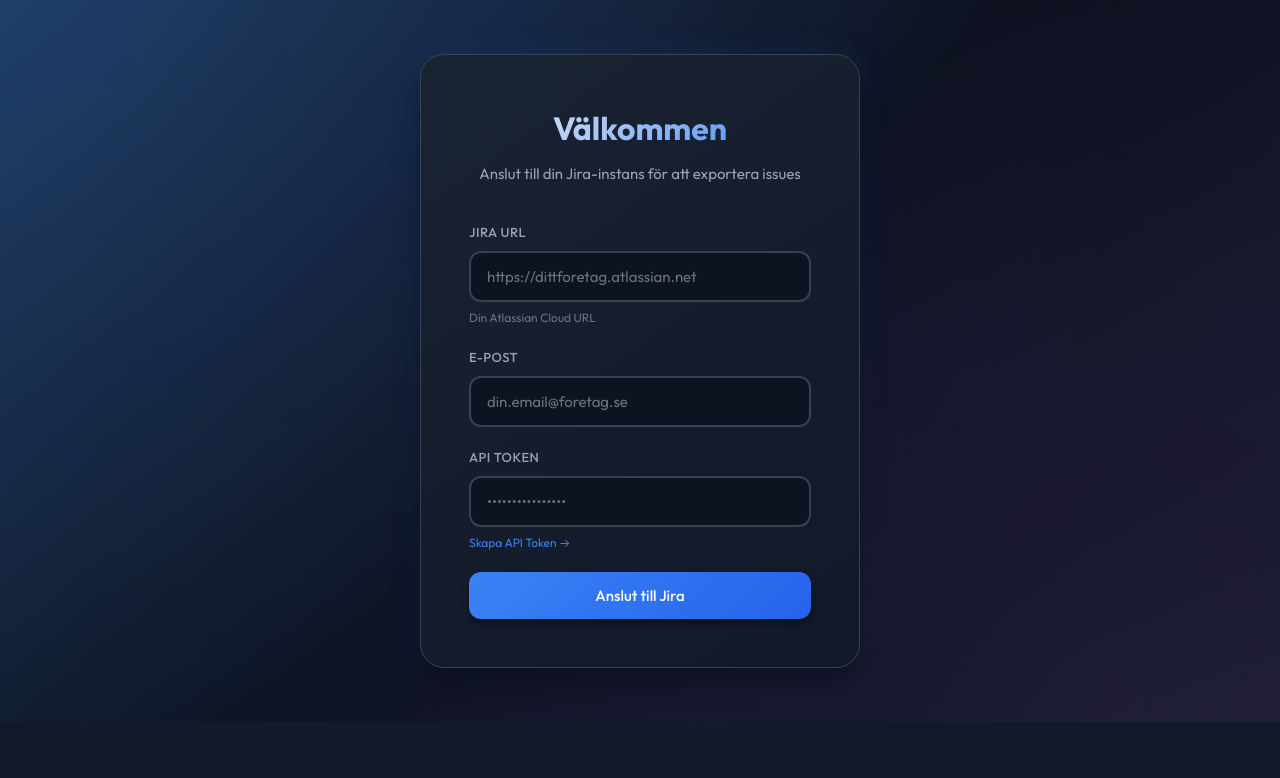
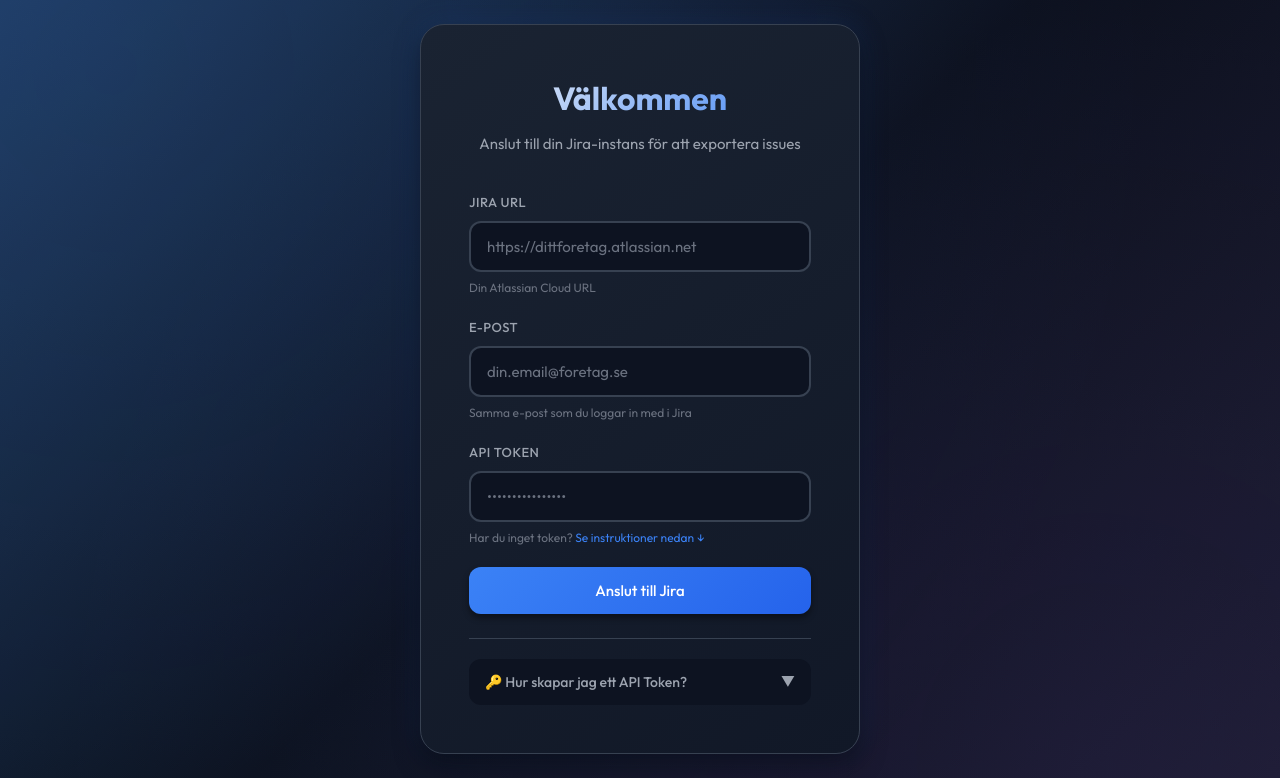
Before and after one commit to enstrom/jiraexport, a Flask app: page / in a window 1280 px wide. Shown: the part 78-856 px from the top of the page. Before the commit the page ends 800 px from the top, so only its background shows below. Run offline with Flask 3, Linux system fonts and the light colour scheme; some libraries are stand-ins or nearby versions.

Commit message:
Add token creation instructions to login page

```diff
--- a/server/static/app.js
+++ b/server/static/app.js
@@ -406,3 +406,15 @@
     div.textContent = text;
     return div.innerHTML;
 }
+
+// Token help functions
+function showTokenHelp() {
+    const tokenHelp = document.getElementById('tokenHelp');
+    tokenHelp.classList.add('expanded');
+    tokenHelp.scrollIntoView({ behavior: 'smooth', block: 'start' });
+}
+
+function toggleTokenHelp() {
+    const tokenHelp = document.getElementById('tokenHelp');
+    tokenHelp.classList.toggle('expanded');
+}
--- a/server/static/style.css
+++ b/server/static/style.css
@@ -653,6 +653,147 @@
     color: var(--text-primary);
 }
 
+/* Token Help Section */
+.token-help {
+    margin-top: 24px;
+    border-top: 1px solid var(--border-color);
+    padding-top: 20px;
+}
+
+.help-header {
+    display: flex;
+    justify-content: space-between;
+    align-items: center;
+    cursor: pointer;
+    padding: 12px 16px;
+    background: var(--bg-input);
+    border-radius: var(--radius-md);
+    color: var(--text-secondary);
+    font-size: 14px;
+    font-weight: 500;
+    transition: all 0.2s ease;
+}
+
+.help-header:hover {
+    background: var(--bg-card-hover);
+    color: var(--text-primary);
+}
+
+.help-toggle {
+    transition: transform 0.2s ease;
+}
+
+.token-help.expanded .help-toggle {
+    transform: rotate(180deg);
+}
+
+.help-content {
+    display: none;
+    padding: 20px 0 0 0;
+}
+
+.token-help.expanded .help-content {
+    display: block;
+}
+
+.help-steps {
+    display: flex;
+    flex-direction: column;
+    gap: 16px;
+}
+
+.help-step {
+    display: flex;
+    gap: 16px;
+    align-items: flex-start;
+}
+
+.step-number {
+    width: 28px;
+    height: 28px;
+    background: var(--accent-blue);
+    color: white;
+    border-radius: 50%;
+    display: flex;
+    align-items: center;
+    justify-content: center;
+    font-size: 14px;
+    font-weight: 600;
+    flex-shrink: 0;
+}
+
+.step-content {
+    flex: 1;
+}
+
+.step-content strong {
+    display: block;
+    color: var(--text-primary);
+    font-size: 14px;
+    margin-bottom: 4px;
+}
+
+.step-content p {
+    color: var(--text-secondary);
+    font-size: 13px;
+    margin: 0 0 8px 0;
+}
+
+.step-content code {
+    background: var(--bg-input);
+    padding: 2px 8px;
+    border-radius: 4px;
+    font-family: var(--font-mono);
+    font-size: 12px;
+    color: var(--accent-blue);
+}
+
+.btn-link {
+    display: inline-flex;
+    align-items: center;
+    gap: 6px;
+    padding: 8px 14px;
+    background: rgba(59, 130, 246, 0.1);
+    border: 1px solid var(--accent-blue);
+    border-radius: var(--radius-sm);
+    color: var(--accent-blue);
+    font-size: 13px;
+    font-weight: 500;
+    text-decoration: none;
+    transition: all 0.2s ease;
+}
+
+.btn-link:hover {
+    background: var(--accent-blue);
+    color: white;
+}
+
+.help-note {
+    margin-top: 20px;
+    padding: 16px;
+    background: rgba(16, 185, 129, 0.1);
+    border: 1px solid var(--accent-green);
+    border-radius: var(--radius-md);
+}
+
+.help-note strong {
+    display: block;
+    color: var(--accent-green);
+    font-size: 13px;
+    margin-bottom: 8px;
+}
+
+.help-note ul {
+    margin: 0;
+    padding-left: 20px;
+    color: var(--text-secondary);
+    font-size: 13px;
+}
+
+.help-note li {
+    margin-bottom: 4px;
+}
+
 /* Scrollbar */
 ::-webkit-scrollbar {
     width: 8px;
--- a/server/templates/index.html
+++ b/server/templates/index.html
@@ -51,6 +51,7 @@
                             placeholder="din.email@foretag.se"
                             required
                         >
+                        <span class="input-hint">Samma e-post som du loggar in med i Jira</span>
                     </div>
 
                     <div class="input-group">
@@ -62,9 +63,8 @@
                             required
                         >
                         <span class="input-hint">
-                            <a href="https://id.atlassian.com/manage-profile/security/api-tokens" target="_blank">
-                                Skapa API Token →
-                            </a>
+                            Har du inget token?
+                            <a href="#" onclick="showTokenHelp(); return false;">Se instruktioner nedan ↓</a>
                         </span>
                     </div>
 
@@ -78,6 +78,58 @@
 
                     <div id="loginError" class="error-message hidden"></div>
                 </form>
+
+                <!-- Token Help Section -->
+                <div id="tokenHelp" class="token-help">
+                    <div class="help-header" onclick="toggleTokenHelp()">
+                        <span>🔑 Hur skapar jag ett API Token?</span>
+                        <span class="help-toggle">▼</span>
+                    </div>
+                    <div class="help-content" id="helpContent">
+                        <div class="help-steps">
+                            <div class="help-step">
+                                <span class="step-number">1</span>
+                                <div class="step-content">
+                                    <strong>Gå till Atlassian-kontoinställningar</strong>
+                                    <p>Klicka på länken nedan för att öppna token-sidan:</p>
+                                    <a href="https://id.atlassian.com/manage-profile/security/api-tokens" target="_blank" class="btn-link">
+                                        🔗 Öppna API Token-sidan
+                                    </a>
+                                </div>
+                            </div>
+                            <div class="help-step">
+                                <span class="step-number">2</span>
+                                <div class="step-content">
+                                    <strong>Skapa nytt token</strong>
+                                    <p>Klicka på <code>Create API token</code></p>
+                                </div>
+                            </div>
+                            <div class="help-step">
+                                <span class="step-number">3</span>
+                                <div class="step-content">
+                                    <strong>Namnge ditt token</strong>
+                                    <p>T.ex. "Jira Export Tool"</p>
+                                </div>
+                            </div>
+                            <div class="help-step">
+                                <span class="step-number">4</span>
+                                <div class="step-content">
+                                    <strong>Kopiera token</strong>
+                                    <p>⚠️ Spara det! Token visas bara en gång.</p>
+                                </div>
+                            </div>
+                        </div>
+                        <div class="help-note">
+                            <strong>💡 Bra att veta:</strong>
+                            <ul>
+                                <li>Token ger samma behörigheter som ditt Jira-konto</li>
+                                <li>Du kan bara exportera issues du har tillgång till</li>
+                                <li>Token kan återkallas när som helst</li>
+                                <li>Ingen admin-godkännande krävs</li>
+                            </ul>
+                        </div>
+                    </div>
+                </div>
             </div>
         </section>
 
```
